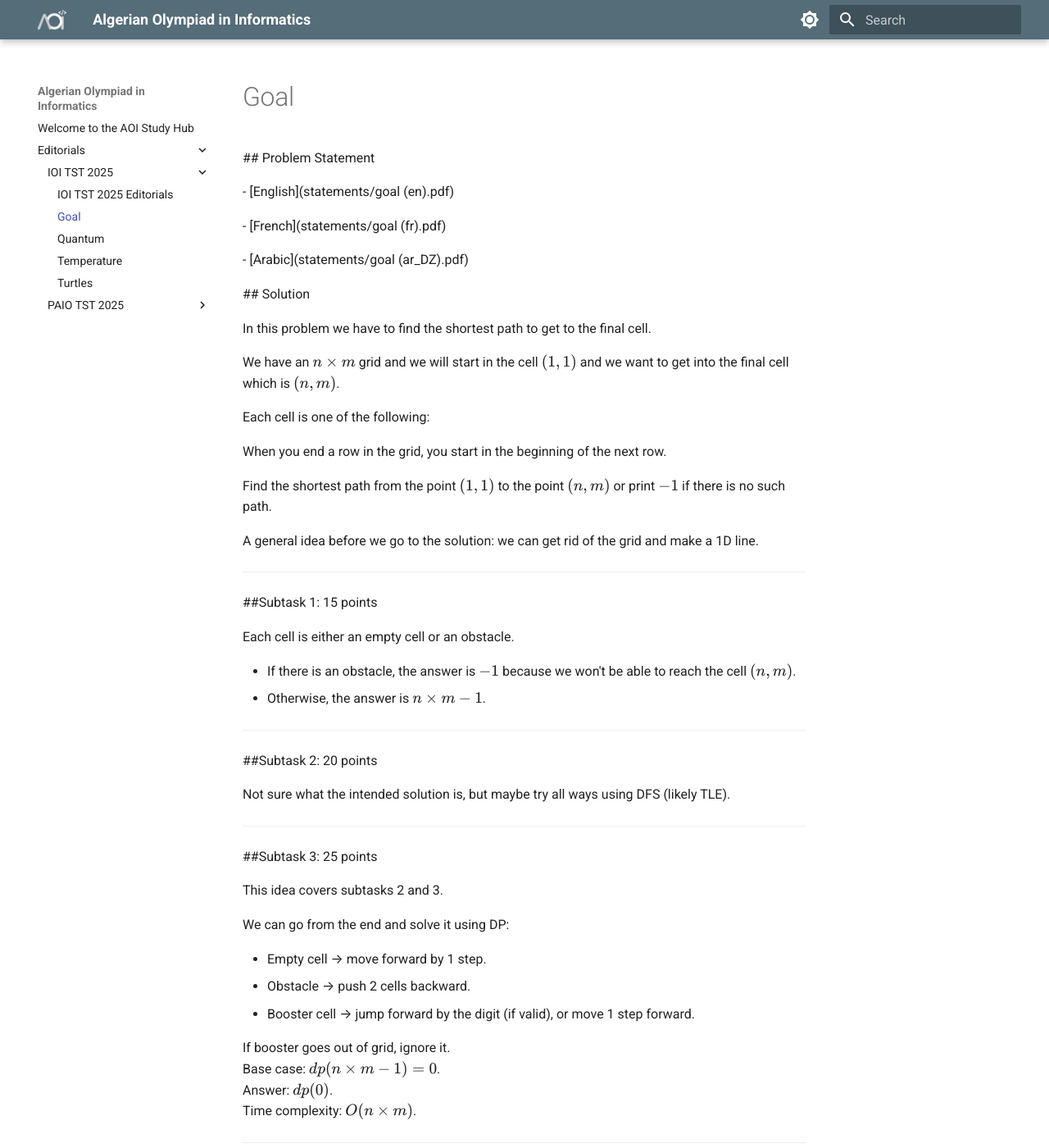
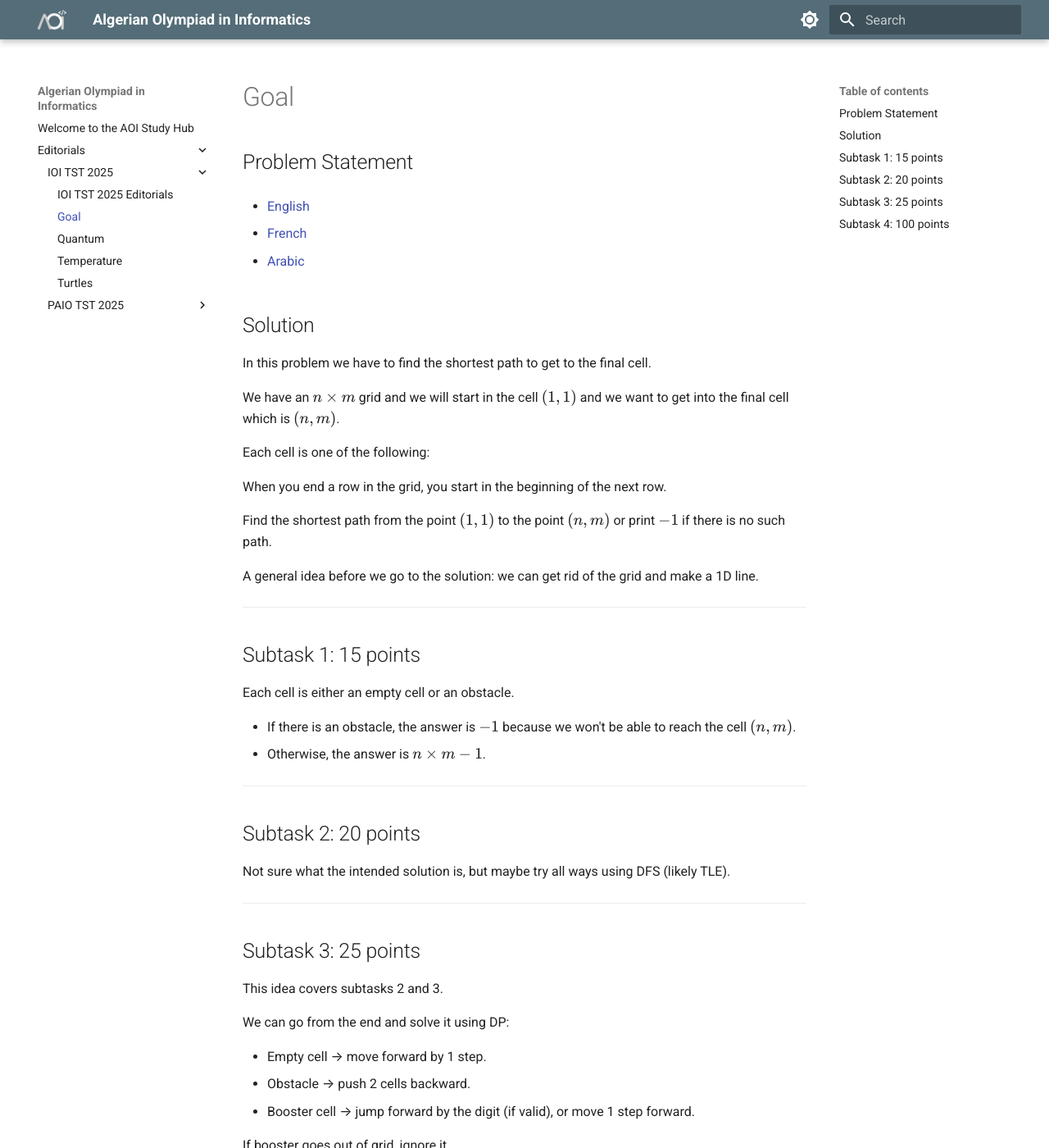
Before and after one commit to iyedoo/Resources-Website, an MkDocs documentation site: the page built from docs/editorials/IOI TST 2025/goal.md, in a window 1280 px wide and 1400 px high. Shown: the whole window at 82% size. Built offline with MkDocs 1.6.1 and Material for MkDocs 9.7.7, drawn with Linux system fonts in a browser that asks for light colours; some of the changed text lies outside the part shown.

Commit message:
Update goal.md

```diff
--- a/docs/editorials/IOI TST 2025/goal.md
+++ b/docs/editorials/IOI TST 2025/goal.md
@@ -1,20 +1,20 @@
-\## Problem Statement
+## Problem Statement
 
 
 
-\- \[English](statements/goal (en).pdf)
+- [English](statements/goal (en).pdf)
 
 
 
-\- \[French](statements/goal (fr).pdf)
+- [French](statements/goal (fr).pdf)
 
 
 
-\- \[Arabic](statements/goal (ar\_DZ).pdf)
+- [Arabic](statements/goal (ar\_DZ).pdf)
 
 
 
-\## Solution
+## Solution
 
 
 
@@ -41,7 +41,7 @@ and make a 1D line.
 
 
 
-\##Subtask 1: 15 points
+##Subtask 1: 15 points
 
 
 
@@ -57,7 +57,7 @@ Each cell is either an empty cell or an obstacle.
 
 
 
-\##Subtask 2: 20 points
+##Subtask 2: 20 points
 
 
 
@@ -72,7 +72,7 @@ Not sure what the intended solution is, but maybe try all ways using DFS
 
 
 
-\##Subtask 3: 25 points
+##Subtask 3: 25 points
 
 
 
@@ -96,7 +96,7 @@ Time complexity: $ O(n \\times m ) $.
 
 
 
-\##Subtask 4: 100 points
+##Subtask 4: 100 points
 
 
 
```
